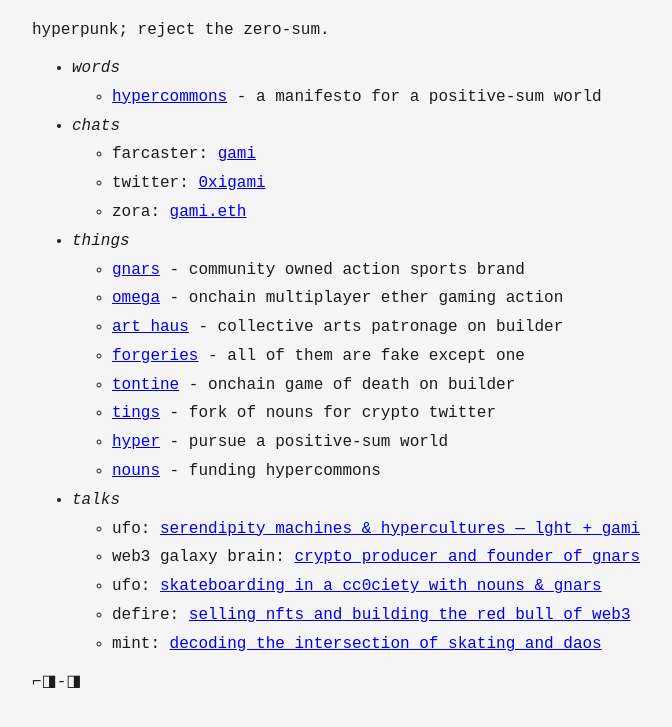
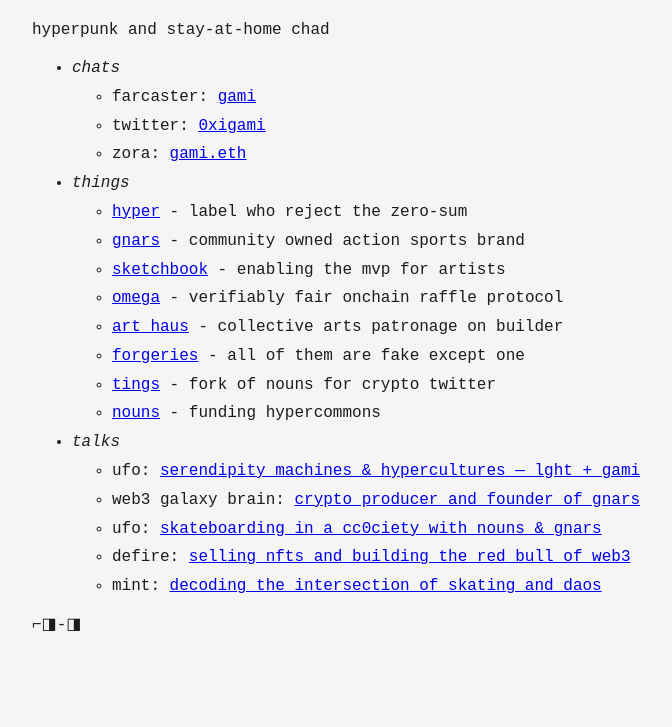
Before and after one commit to 0xigami/0xigami.github.io, a plain HTML site: page index.html in a window 1280 px wide. Shown: the part 133-860 px from the top of the page, without its empty margins (288-960 px from the left). Drawn offline with Linux system fonts and the light colour scheme.

Commit message:
Update index.html

```diff
--- a/index.html
+++ b/index.html
@@ -33,12 +33,8 @@
             <header>
                <h1>gami</h1>
             </header>
-            <p>hyperpunk; reject the zero-sum.</p>
+            <p>hyperpunk and stay-at-home chad</p>
             <ul>
-               <li><i>words</i></li>
-               <ul>
-                  <li><a href="https://hypercommons.wtf" target="_blank">hypercommons</a> - a manifesto for a positive-sum world</a></li>
-               </ul>
                <li><i>chats</i></li>
                <ul>
                   <li>farcaster: <a href="https://warpcast.com/gami" target="_blank">gami</a></li>
@@ -47,13 +43,13 @@
                </ul>
                <li><i>things</i></li>
                <ul>
+                  <li><a href="https://hyperlabel.co" target="_blank">hyper</a> - label who reject the zero-sum</li>
                   <li><a href="https://gnars.wtf" target="_blank">gnars</a> - community owned action sports brand</li>
-                  <li><a href="https://omega.build" target="_blank">omega</a> - onchain multiplayer ether gaming action</li>
+                  <li><a href="https://sketchbook.wtf" target="_blank">sketchbook</a> - enabling the mvp for artists</li>
+                  <li><a href="https://omega.build" target="_blank">omega</a> - verifiably fair onchain raffle protocol</li>
                   <li><a href="https://art.haus" target="_blank">art haus</a> - collective arts patronage on builder</li>
                   <li><a href="https://forgeries.wtf" target="_blank">forgeries</a> - all of them are fake except one</li>
-                  <li><a href="https://tontine.wtf" target="_blank">tontine</a> - onchain game of death on builder</li>
                   <li><a href="https://tings.wtf" target="_blank">tings</a> - fork of nouns for crypto twitter</li>
-                  <li><a href="https://twitter.com/hypercommons" target="_blank">hyper</a> - pursue a positive-sum world</li>
                   <li><a href="https://nouns.wtf" target="_blank">nouns</a> - funding hypercommons</li>
                </ul>
                <li><i>talks</i></li>
```
